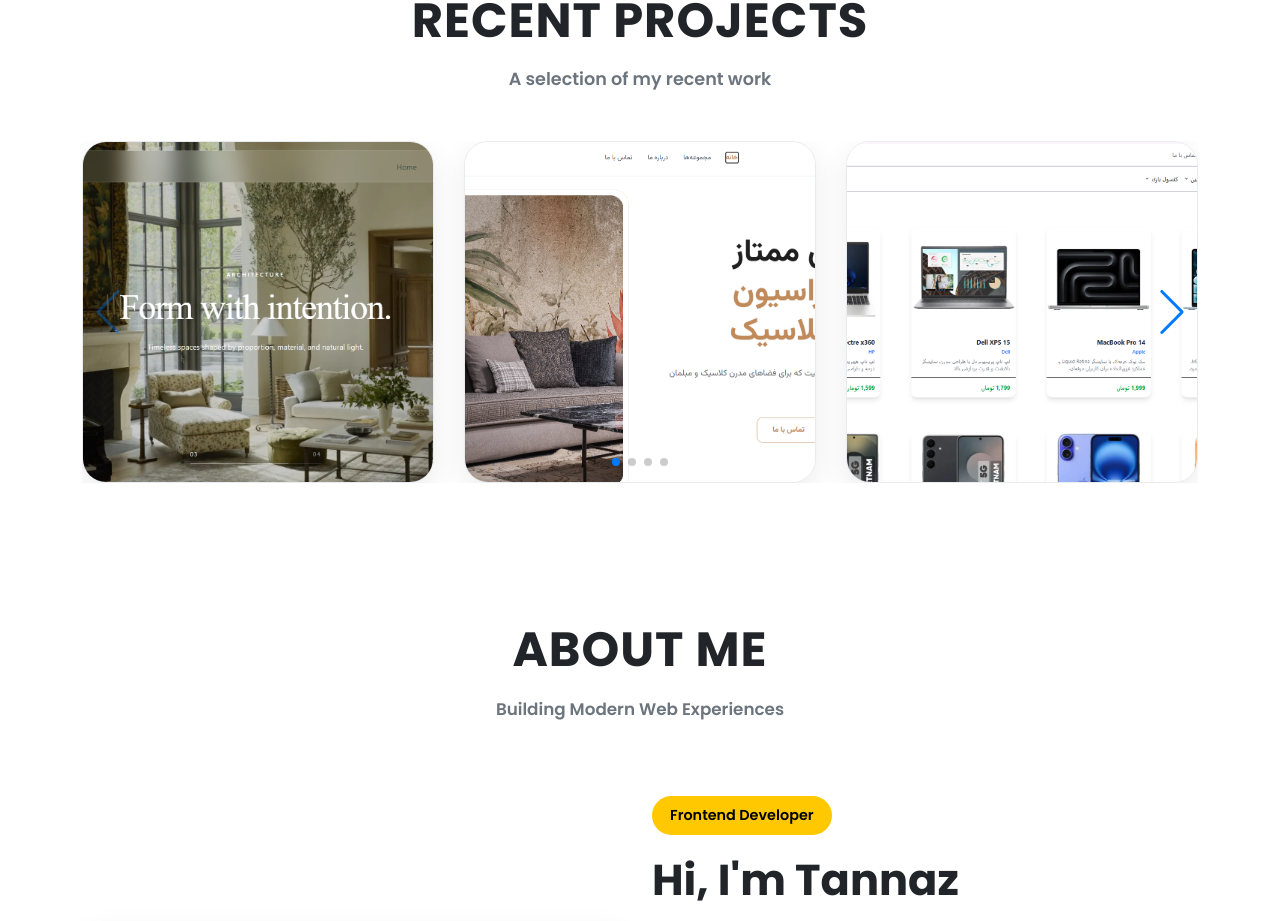
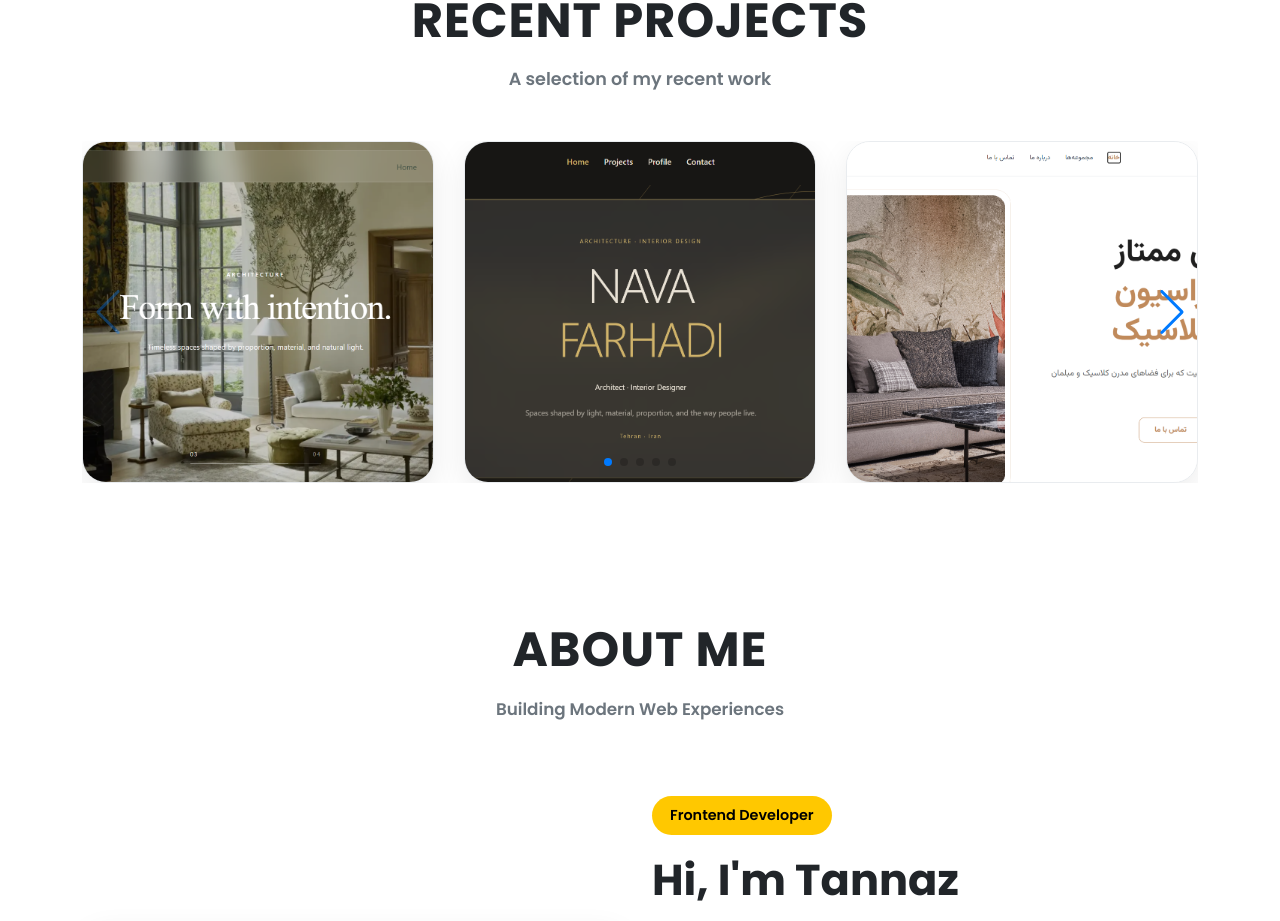
Before and after one commit to samiyantannaz1/tannaz-portfolio, a React (Vite) app: page / in a window 1280 px wide. Shown: the part 1437-2358 px from the top of the page. Built offline with nearby package versions, Linux system fonts and the light colour scheme.

Commit message:
Add new NAVA FARHADI project

```diff
--- a/src/data/projects.ts
+++ b/src/data/projects.ts
@@ -4,8 +4,9 @@ import eduflow from "../assets/EduFlow CMS.png";
 import interior from "../assets/images/Interior Design.png";
 import kbn from "../assets/KBN.png";
 import nava from "../assets/NavaFarhadi.png";
-
+import newNava from "../assets/newNava.png"
 export const projects = [
+  // NAVA FARHADI - Previous Version
   {
     id: 1,
     title: "NAVA FARHADI",
@@ -15,8 +16,19 @@ export const projects = [
     demo: "https://samiyantannaz1.github.io/nava-farhadi/",
   },
 
+  // NAVA FARHADI - New Version
   {
     id: 2,
+    title: "NAVA FARHADI",
+    category: "Next.js • TypeScript • Tailwind CSS",
+    image: newNava,
+    github: "https://github.com/samiyantannaz1/nava-farhadi-portfolio",
+    demo: "https://samiyantannaz1.github.io/nava-farhadi-portfolio/",
+  },
+
+  // K.B.N Upholstery
+  {
+    id: 3,
     title: "K.B.N Upholstery",
     category: "React • TypeScript • Tailwind CSS",
     image: kbn,
@@ -24,8 +36,9 @@ export const projects = [
     demo: "https://samiyantannaz1.github.io/kbn-fabric/",
   },
 
+  // Digishop
   {
-    id: 3,
+    id: 4,
     title: "Digishop",
     category: "Next.js • React • Responsive",
     image: digishop,
@@ -33,8 +46,9 @@ export const projects = [
     demo: "",
   },
 
+  // ShopFlow
   {
-    id: 4,
+    id: 5,
     title: "ShopFlow",
     category: "React • TypeScript • Tailwind CSS",
     image: shopflow,
@@ -42,8 +56,9 @@ export const projects = [
     demo: "",
   },
 
+  // EduFlow CMS
   {
-    id: 5,
+    id: 6,
     title: "EduFlow CMS",
     category: "React • REST API • CRUD",
     image: eduflow,
@@ -51,8 +66,9 @@ export const projects = [
     demo: "",
   },
 
+  // Interior Design
   {
-    id: 6,
+    id: 7,
     title: "Interior Design",
     category: "Responsive UI/UX",
     image: interior,
```
Also changed, not shown: src/assets/newNava.png (added).
